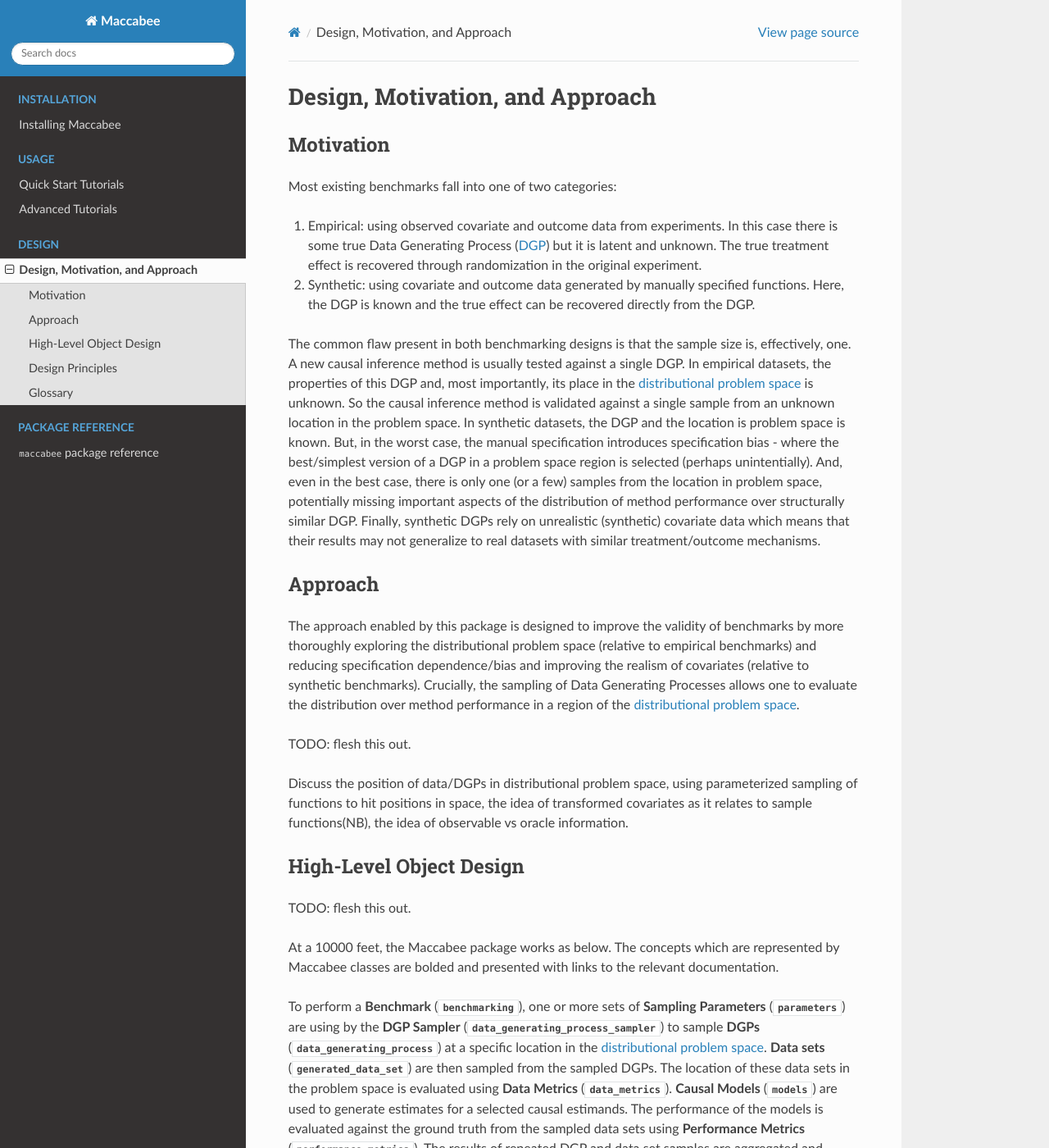
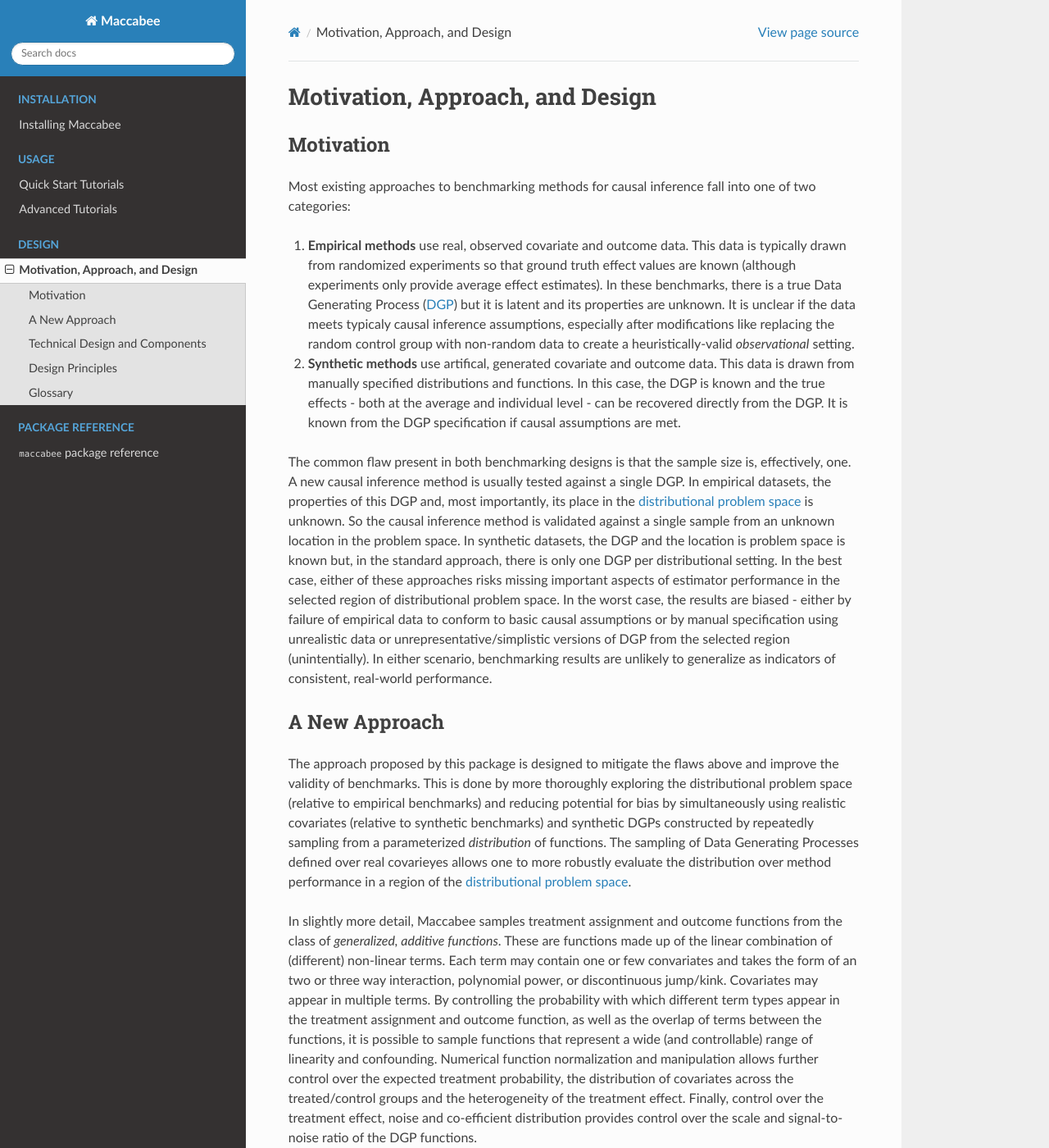
Before and after one commit to JoshBroomberg/Maccabee, a Sphinx documentation site: the page built from Maccabee/docs/source/design.rst, in a window 1280 px wide and 1400 px high. Shown: the whole window at 82% size. Built offline with Sphinx 7.4.7 and the Read the Docs theme 2.0.0, drawn with Linux system fonts in a browser that asks for light colours; some of the changed text lies outside the part shown.

Commit message:
updated design doc

```diff
--- a/Maccabee/docs/source/design.rst
+++ b/Maccabee/docs/source/design.rst
@@ -1,36 +1,35 @@
-Design, Motivation, and Approach
+Motivation, Approach, and Design
 ================================
 
 Motivation
 ----------
 
-Most existing benchmarks fall into one of two categories:
+Most existing approaches to benchmarking methods for causal inference fall into one of two categories:
 
-1. Empirical: using observed covariate and outcome data from experiments. In this case there is some true Data Generating Process (:term:`DGP`) but it is latent and unknown. The true treatment effect is recovered through randomization in the original experiment.
+1. **Empirical methods** use real, observed covariate and outcome data. This data is typically drawn from randomized experiments so that ground truth effect values are known (although experiments only provide average effect estimates). In these benchmarks, there is a true Data Generating Process (:term:`DGP`) but it is latent and its properties are unknown. It is unclear if the data meets typicaly causal inference assumptions, especially after modifications like replacing the random control group with non-random data to create a heuristically-valid *observational* setting.
 
-2. Synthetic: using covariate and outcome data generated by manually specified functions. Here, the DGP is known and the true effect can be recovered directly from the DGP.
+2. **Synthetic methods** use artifical, generated covariate and outcome data. This data is drawn from manually specified distributions and functions. In this case, the DGP is known and the true effects - both at the average and individual level - can be recovered directly from the DGP. It is known from the DGP specification if causal assumptions are met.
 
-The common flaw present in both benchmarking designs is that the sample size is, effectively, one. A new causal inference method is usually tested against a single DGP. In empirical datasets, the properties of this DGP and, most importantly, its place in the :term:`distributional problem space` is unknown. So the causal inference method is validated against a single sample from an unknown location in the problem space. In synthetic datasets, the DGP and the location is problem space is known. But, in the worst case, the manual specification introduces specification bias - where the best/simplest version of a DGP in a problem space region is selected (perhaps unintentially). And, even in the best case, there is only one (or a few) samples from the location in problem space, potentially missing important aspects of the distribution of method performance over structurally similar DGP. Finally, synthetic DGPs rely on unrealistic (synthetic) covariate data which means that their results may not generalize to real datasets with similar treatment/outcome mechanisms.
+The common flaw present in both benchmarking designs is that the sample size is, effectively, one. A new causal inference method is usually tested against a single DGP. In empirical datasets, the properties of this DGP and, most importantly, its place in the :term:`distributional problem space` is unknown. So the causal inference method is validated against a single sample from an unknown location in the problem space. In synthetic datasets, the DGP and the location is problem space is known but, in the standard approach, there is only one DGP per distributional setting. In the best case, either of these approaches risks missing important aspects of estimator performance in the selected region of distributional problem space. In the worst case, the results are biased - either by failure of empirical data to conform to basic causal assumptions or by manual specification using unrealistic data or unrepresentative/simplistic versions of DGP from the selected region (unintentially). In either scenario, benchmarking results are unlikely to generalize as indicators of consistent, real-world performance.
 
-Approach
---------
+A New Approach
+--------------
 
-The approach enabled by this package is designed to improve the validity of benchmarks by more thoroughly exploring the distributional problem space (relative to empirical benchmarks) and reducing specification dependence/bias and improving the realism of covariates (relative to synthetic benchmarks). Crucially, the sampling of Data Generating Processes allows one to evaluate the distribution over method performance in a region of the :term:`distributional problem space`.
+The approach proposed by this package is designed to mitigate the flaws above and improve the validity of benchmarks. This is done by more thoroughly exploring the distributional problem space (relative to empirical benchmarks) and reducing potential for bias by simultaneously using realistic covariates (relative to synthetic benchmarks) and synthetic DGPs constructed by repeatedly sampling from a parameterized *distribution* of functions. The sampling of Data Generating Processes defined over real covarieyes allows one to more robustly evaluate the distribution over method performance in a region of the :term:`distributional problem space`.
 
-TODO: flesh this out.
+In slightly more detail, Maccabee samples treatment assignment and outcome functions from the class of *generalized, additive functions*. These are functions made up of the linear combination of (different) non-linear terms. Each term may contain one or few convariates and takes the form of an two or three way interaction, polynomial power, or discontinuous jump/kink. Covariates may appear in multiple terms. By controlling the probability with which different term types appear in the treatment assignment and outcome function, as well as the overlap of terms between the functions, it is possible to sample functions that represent a wide (and controllable) range of linearity and confounding. Numerical function normalization and manipulation allows further control over the expected treatment probability, the distribution of covariates across the treated/control groups and the heterogeneity of the treatment effect. Finally, control over the treatment effect, noise and co-efficient distribution provides control over the scale and signal-to-noise ratio of the DGP functions.
 
-Discuss the position of data/DGPs in distributional problem space, using parameterized sampling of functions to hit positions in space, the idea of transformed covariates as it relates to sample functions(NB), the idea of observable vs oracle information.
+This is a high-level picture of how Maccabee works. The accompanying theory paper formalizes the various properties discussed above into a set of axes which define a distributional problem space. By controlling the sampling location along each axis, it is possible to generate DGPs that are - in expectation - located in different regions of the space. This, in turn, allows for better evaluation of new causal inference methods. Both by evaluating them across more regions in the problem space and more robustly in each region by constructing multiple, structirally similar DGPs to average out function-specific effects.
 
-High-Level Object Design
-------------------------
+Technical Design and Components
+-------------------------------
 
-TODO: flesh this out.
+The section above provided an overview of the theoretical approach taken by Maccabee. This section outlines the objects which are used to operationalize this approach. At a 10000 feet, the Maccabee package works as described below. Each of the objects which are represented by a Maccabee class are bolded. Click the bolded name for access to detailed class documentation.
 
-At a 10000 feet, the Maccabee package works as below. The concepts which are represented by Maccabee classes are bolded and presented with links to the relevant documentation.
+TODO: supplement/replace with a figure.
 
 To perform a **Benchmark** (:mod:`~maccabee.benchmarking`), one or more sets of **Sampling Parameters** (:mod:`~maccabee.parameters`) are using by the **DGP Sampler** (:mod:`~maccabee.data_generation.data_generating_process_sampler`) to sample **DGPs** (:mod:`~maccabee.data_generation.data_generating_process`) at a specific location in the :term:`distributional problem space`. **Data sets** (:mod:`~maccabee.data_generation.generated_data_set`) are then sampled from the sampled DGPs. The location of these data sets in the problem space is evaluated using **Data Metrics** (:mod:`~maccabee.data_analysis.data_metrics`). **Causal Models** (:mod:`~maccabee.modeling.models`) are used to generate estimates for a selected causal estimands. The performance of the models is evaluated against the ground truth from the sampled data sets using **Performance Metrics** (:mod:`~maccabee.modeling.performance_metrics`). The results of repeated DGP and data set samples are aggregated and returned to the user.
 
-TODO: supplement/replace with a figure.
 
 TODO: cover:
 
```
Also changed, not shown: other parts of Maccabee/docs/source/design.rst (+1 -1 lines).
